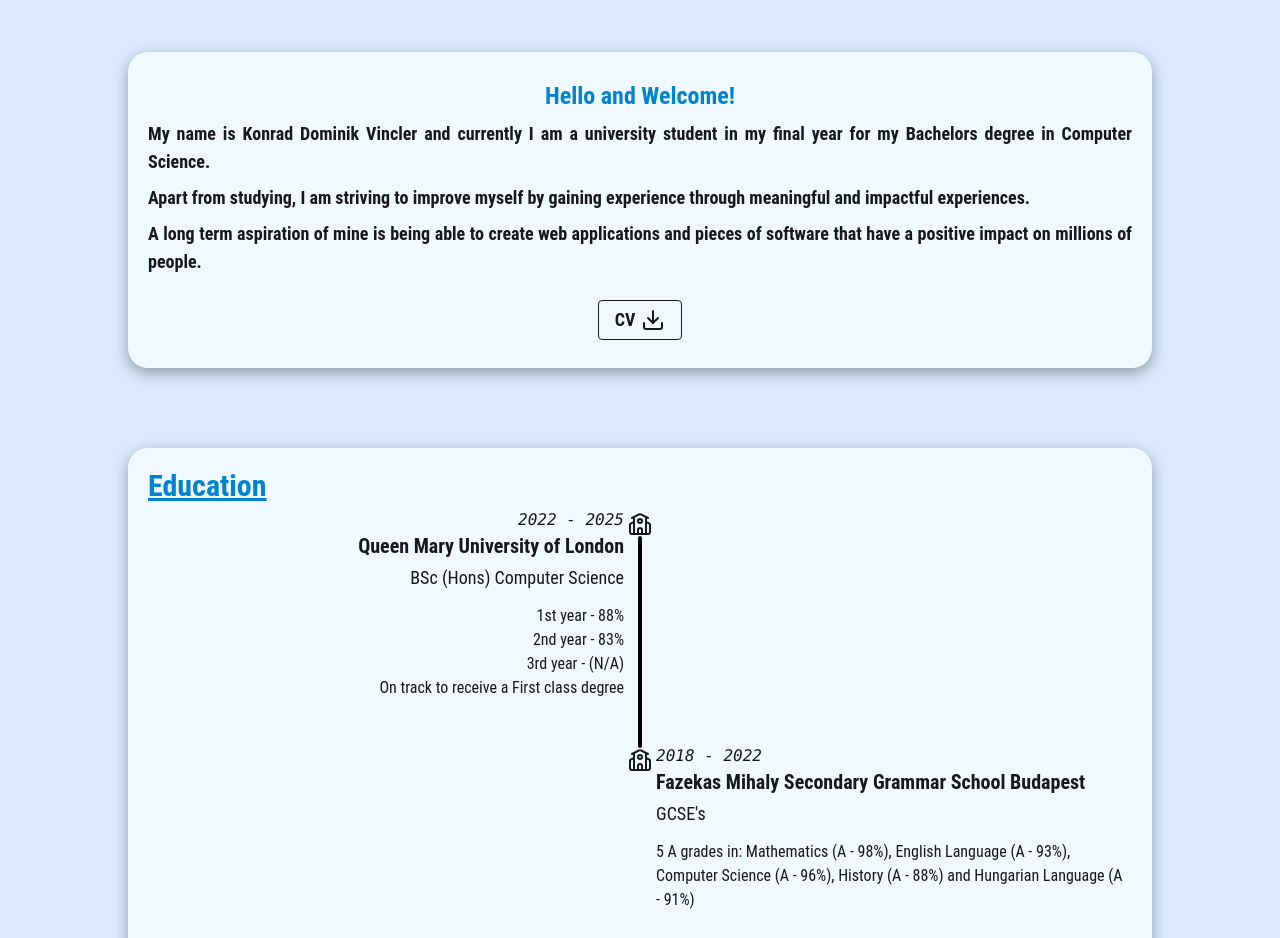
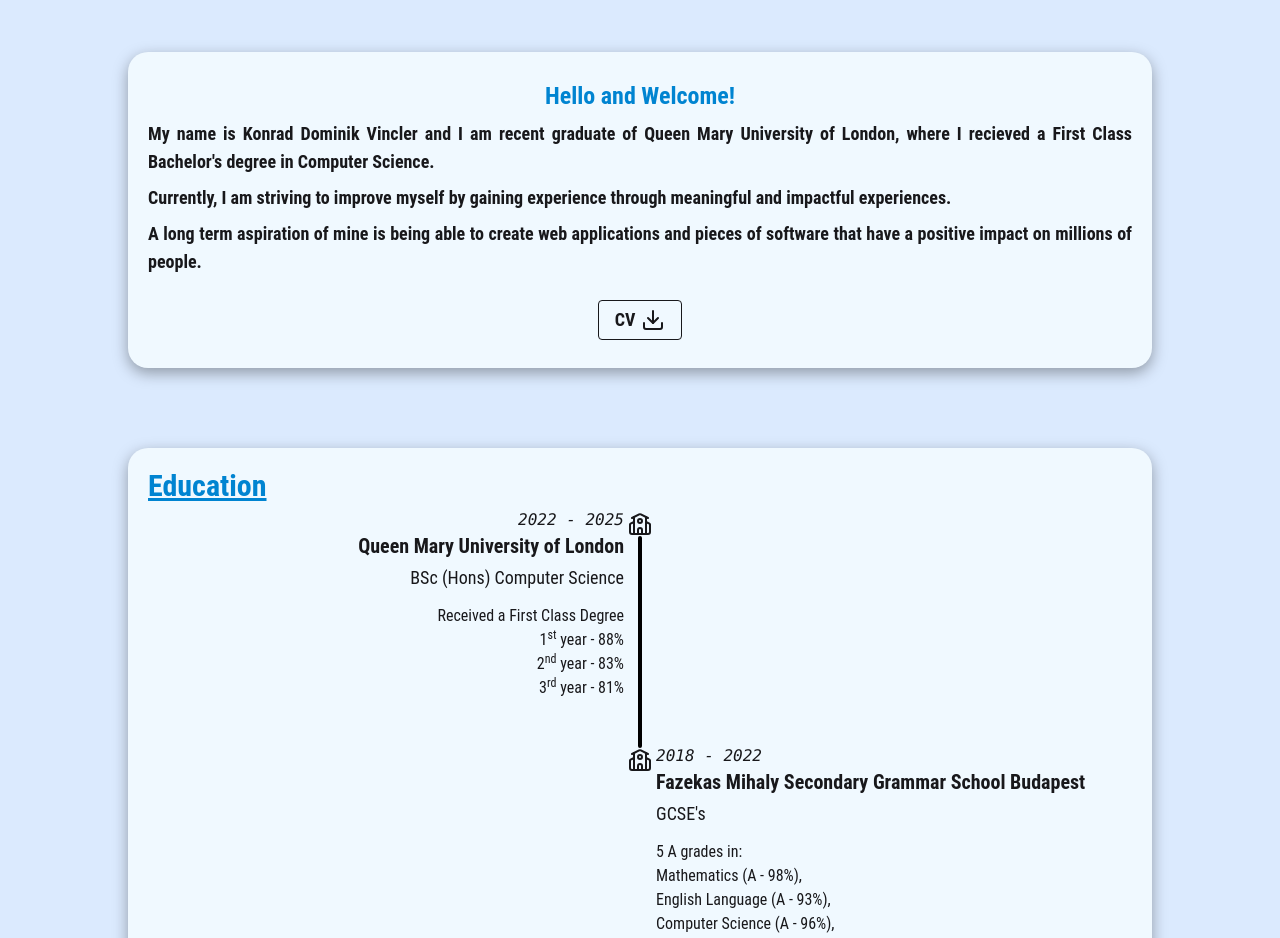
Before and after one commit to kdVincler/personal_portfolio, a React (Vite) app: page / in a window 1280 px wide. Shown: the part 100-1038 px from the top of the page. Built offline with nearby package versions, Linux system fonts and the light colour scheme.

Commit message:
Update degree results and CV

```diff
--- a/src/components/AboutMe.jsx
+++ b/src/components/AboutMe.jsx
@@ -7,12 +7,11 @@ function AboutMe () {
                 </h1>
             </div>
             <p className='pb-2 text-center lg:text-justify font-bold text-lg'>
-                My name is Konrad Dominik Vincler and currently I am
-                a university student in my final year for my Bachelors
-                degree in Computer Science.
+                My name is Konrad Dominik Vincler and I am recent graduate of Queen Mary University of London,
+                where I recieved a First Class Bachelor's degree in Computer Science.
             </p>
             <p className='pb-2 text-center lg:text-justify font-bold text-lg'>
-                Apart from studying, I am striving to improve myself by gaining
+                Currently, I am striving to improve myself by gaining
                 experience through meaningful and impactful experiences.
             </p>
             <p className='pb-2 text-center lg:text-justify font-bold text-lg'>
--- a/src/components/Education.jsx
+++ b/src/components/Education.jsx
@@ -38,10 +38,10 @@ function Education () {
                             <time className="font-mono italic">2022 - 2025</time>
                             <div className="text-xl font-bold pb-1">Queen Mary University of London</div>
                             <div className="text-lg pb-3">BSc (Hons) Computer Science</div>
-                            1st year - 88% <br />
-                            2nd year - 83% <br />
-                            3rd year - (N/A) <br />
-                            On track to receive a First class degree
+                            Received a First Class Degree <br />
+                            1<sup>st</sup> year - 88% <br />
+                            2<sup>nd</sup> year - 83% <br />
+                            3<sup>rd</sup> year - 81%
                         </div>
                         <hr className="bg-black dark:bg-white"/>
                     </li>
@@ -72,9 +72,12 @@ function Education () {
                             <time className="font-mono italic">2018 - 2022</time>
                             <div className="text-xl font-bold pb-1">Fazekas Mihaly Secondary Grammar School Budapest</div>
                             <div className="text-lg pb-3">GCSE's</div>
-                            5 A grades in:
-                            Mathematics (A - 98%), English Language (A - 93%), Computer Science (A - 96%),
-                            History (A - 88%) and Hungarian Language (A - 91%)
+                            5 A grades in: <br />
+                            Mathematics (A - 98%), <br />
+                            English Language (A - 93%), <br />
+                            Computer Science (A - 96%), <br />
+                            History (A - 88%) <br />
+                            Hungarian Language (A - 91%)
                         </div>
                         {/* <hr className="bg-black dark:bg-white"/> this tag is the connecting line, needed for expansion */}
                     </li>
--- a/src/components/Experience.jsx
+++ b/src/components/Experience.jsx
@@ -31,7 +31,7 @@ function Experience () {
                             <time className="font-mono italic">September 2023 - June 2025</time>
                             <div className="text-xl font-bold pb-1">Queen Mary University of London</div>
                             <div className="text-lg pb-3">Demonstrator</div>
-                            Helped students and marked their work for the following first year modules:
+                            Worked for the following modules:
                             Logic and Discrete Structures and Automata and Formal Languages
                         </div>
                         {/* <hr className="bg-black dark:bg-white"/> this tag is the connecting line, needed for expansion */}
```
Also changed, not shown: 1 other file (tests, documents, lock files or other folders).
